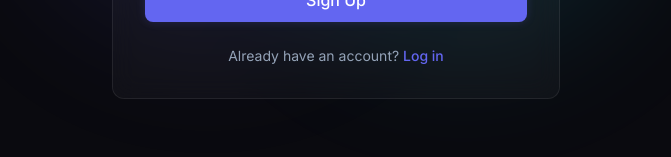
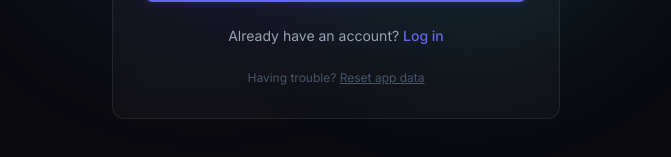
Before and after one commit to RudreshTrivedi013/SmartReminder, a React (Vite) app in the folder frontend/: page /signup in a window 1280 px wide. Shown: the part 545-702 px from the top of the page, without its empty margins (304-975 px from the left). Built offline with nearby package versions, Linux system fonts and the light colour scheme; no server answers.

Commit message:
fix Bug Chain

```diff
--- a/frontend/src/api/axios.ts
+++ b/frontend/src/api/axios.ts
@@ -13,10 +13,17 @@ export const api = axios.create({
 })
 
 // --- Request interceptor: attach Bearer token ---
+// Skip public auth endpoints — login/signup don't need a token, and attaching
+// a stale one causes the 401 interceptor to fire a spurious refresh cycle.
+const PUBLIC_AUTH_PATHS = ['/auth/login', '/auth/signup', '/auth/refresh']
 api.interceptors.request.use((config) => {
-  const token = useAuthStore.getState().accessToken
-  if (token) {
-    config.headers.Authorization = `Bearer ${token}`
+  const url = config.url ?? ''
+  const isPublic = PUBLIC_AUTH_PATHS.some((path) => url.includes(path))
+  if (!isPublic) {
+    const token = useAuthStore.getState().accessToken
+    if (token) {
+      config.headers.Authorization = `Bearer ${token}`
+    }
   }
   return config
 })
--- a/frontend/src/components/auth/LoginForm.tsx
+++ b/frontend/src/components/auth/LoginForm.tsx
@@ -7,6 +7,7 @@ import { useNavigate, Link } from 'react-router-dom'
 import { parseApiError } from '@/lib/utils'
 import toast from 'react-hot-toast'
 import { Loader2, Mail, Lock } from 'lucide-react'
+import { idbClearToken } from '@/stores/authStore'
 
 const loginSchema = zod.object({
   email: zod.string().email('Please enter a valid email address'),
@@ -38,6 +39,21 @@ export function LoginForm() {
       toast.error(parseApiError(err))
     } finally {
       setLoading(false)
+    }
+  }
+
+  const resetAppData = async () => {
+    try {
+      localStorage.clear()
+      await idbClearToken()
+      if ('serviceWorker' in navigator) {
+        const regs = await navigator.serviceWorker.getRegistrations()
+        await Promise.all(regs.map((r) => r.unregister()))
+      }
+      toast.success('App data cleared — please try again.')
+      window.location.reload()
+    } catch {
+      toast.error('Could not reset app data.')
     }
   }
 
@@ -96,6 +112,17 @@ export function LoginForm() {
           Sign up
         </Link>
       </p>
+
+      <p className="text-center text-xs text-text-muted mt-2">
+        Having trouble?{' '}
+        <button
+          type="button"
+          onClick={resetAppData}
+          className="underline hover:text-text-secondary transition-colors"
+        >
+          Reset app data
+        </button>
+      </p>
     </div>
   )
 }
--- a/frontend/src/components/auth/SignupForm.tsx
+++ b/frontend/src/components/auth/SignupForm.tsx
@@ -7,6 +7,7 @@ import { useNavigate, Link } from 'react-router-dom'
 import { parseApiError, TIMEZONES } from '@/lib/utils'
 import toast from 'react-hot-toast'
 import { Loader2, Mail, Lock, Globe } from 'lucide-react'
+import { idbClearToken } from '@/stores/authStore'
 
 const signupSchema = zod.object({
   email: zod.string().email('Please enter a valid email address'),
@@ -42,6 +43,21 @@ export function SignupForm() {
       toast.error(parseApiError(err))
     } finally {
       setLoading(false)
+    }
+  }
+
+  const resetAppData = async () => {
+    try {
+      localStorage.clear()
+      await idbClearToken()
+      if ('serviceWorker' in navigator) {
+        const regs = await navigator.serviceWorker.getRegistrations()
+        await Promise.all(regs.map((r) => r.unregister()))
+      }
+      toast.success('App data cleared — please try again.')
+      window.location.reload()
+    } catch {
+      toast.error('Could not reset app data.')
     }
   }
 
@@ -119,6 +135,17 @@ export function SignupForm() {
           Log in
         </Link>
       </p>
+
+      <p className="text-center text-xs text-text-muted mt-2">
+        Having trouble?{' '}
+        <button
+          type="button"
+          onClick={resetAppData}
+          className="underline hover:text-text-secondary transition-colors"
+        >
+          Reset app data
+        </button>
+      </p>
     </div>
   )
 }
--- a/frontend/src/main.tsx
+++ b/frontend/src/main.tsx
@@ -4,7 +4,7 @@ import { BrowserRouter } from 'react-router-dom'
 import { QueryClient, QueryClientProvider } from '@tanstack/react-query'
 import { Toaster } from 'react-hot-toast'
 import App from './App'
-import { idbGetToken, useAuthStore } from './stores/authStore'
+import { idbGetToken, idbClearToken, useAuthStore } from './stores/authStore'
 import { useSummaryStore } from './stores/summaryStore'
 import { authApi } from './api/auth'
 import './index.css'
@@ -37,12 +37,17 @@ async function initApp() {
   if (token) {
     try {
       useAuthStore.getState().setAccessToken(token)
-      // Attempt to fetch user to fully hydrate auth state. If this fails, the Axios
-      // interceptor will handle the 401 and try to refresh the token.
+      // Attempt to fetch user to fully hydrate auth state.
       const user = await authApi.me()
       useAuthStore.getState().setAuth(token, user)
     } catch {
-      // Axios interceptor will catch 401s and attempt refresh
+      // Token is expired or invalid — wipe ALL stale state so the user
+      // lands on a clean login/signup page without a corrupted auth context.
+      // This prevents the Axios interceptor from attaching a bad token to
+      // login/signup requests and triggering a false "Network Error".
+      localStorage.removeItem('refresh_token')
+      await idbClearToken()
+      useAuthStore.getState().clearAuth()
     }
   }
 
```
